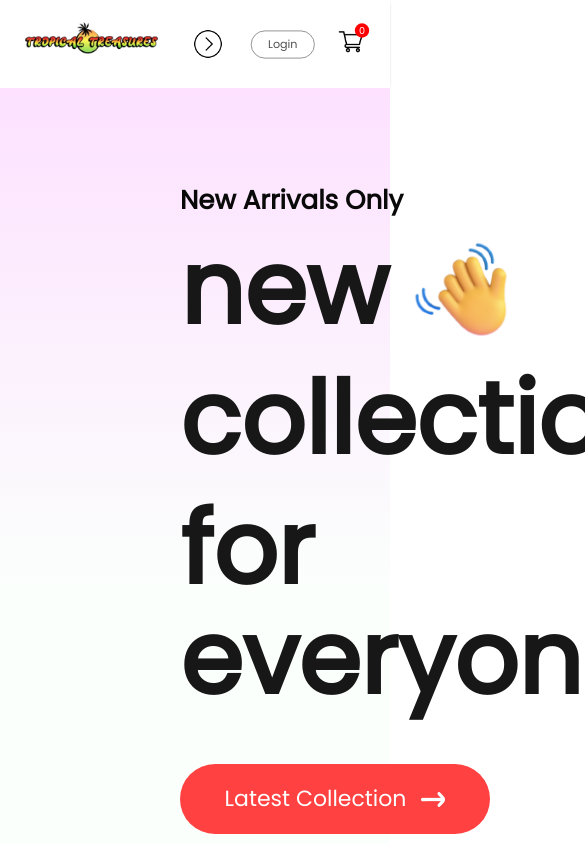
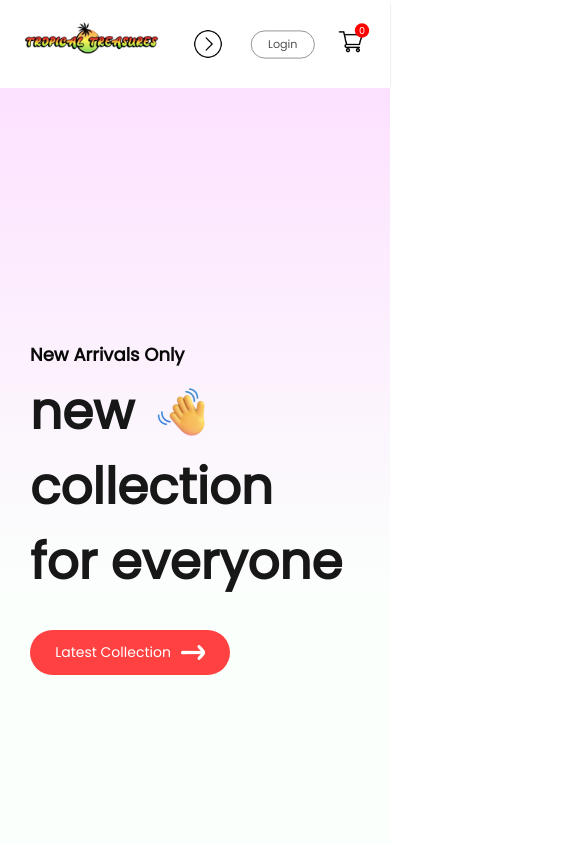
Before and after one commit to Aqueous20/Tropical-Treasures, a React (Create React App) app in the folder tropicaltreasures/: page / in a window 390 px wide. Shown: the top 844 px of the page, 585 px wide, since content can reach past the window. Built offline with nearby package versions, Linux system fonts and the light colour scheme.

Commit message:
items and hero components
completed the responsiveness of both the items and hero components on the look of other devices
started the responsiveness of popular items component on the home page

```diff
--- a/tropicaltreasures/src/components/Hero/Hero.css
+++ b/tropicaltreasures/src/components/Hero/Hero.css
@@ -1,10 +1,10 @@
-.hero{
+.hero {
   height: 100vh;
   background: linear-gradient(180deg, #fde1ff, #e1ffea22 60%);
   display: flex;
 }
 
-.hero-left{
+.hero-left {
   flex: 1;
   display: flex;
   flex-direction: column;
@@ -14,29 +14,29 @@
   line-height: 1.1;
 }
 
-.hero-left h2{
+.hero-left h2 {
   color: #090909;
   font-size: 26px;
   font-weight: 600;
 }
 
-.hero-left p{
+.hero-left p {
   color: #171717;
   font-size: 100px;
   font-weight: 700;
 }
 
-.hero_hand-icon{
+.hero_hand-icon {
   display: flex;
   align-items: center;
   gap: 20px;
 }
 
-.hand-img{
+.hand-img {
   width: 105px;
 }
 
-.hero_latest-btn{
+.hero_latest-btn {
   display: flex;
   justify-content: center;
   align-items: center;
@@ -51,9 +51,110 @@
   font-weight: 500;
 }
 
-.hero-right{
+.hero-right {
   flex: 1;
   display: flex;
   justify-content: center;
   align-items: center;
 }
+
+.hero-img {
+  height: 100vh;
+}
+
+@media (max-width: 1280px) {
+  .hero-left {
+    padding-left: 100px;
+  }
+  .hero-left h2 {
+    font-size: 22px;
+  }
+  .hero-left p {
+    font-size: 60px;
+  }
+  .hand-img {
+    width: 80px;
+  }
+  .hero_latest-btn {
+    gap: 10px;
+    width: 250px;
+    height: 60px;
+    margin-top: 20px;
+    font-size: 18px;
+  }
+  .hero-img {
+    width: 500px;
+    height: auto;
+  }
+}
+
+@media (max-width: 1024px) {
+  .hero-left {
+    padding-left: 80px;
+  }
+  .hero-left h2 {
+    font-size: 20px;
+  }
+  .hero-left p {
+    font-size: 50px;
+  }
+  .hand-img {
+    width: 65px;
+  }
+  .hero_latest-btn {
+    width: 220px;
+    height: 50px;
+    font-size: 16px;
+  }
+  .hero-img {
+    width: 400px;
+    height: auto;
+  }
+}
+
+@media (max-width: 800px) {
+  .hero-left {
+    padding-left: 30px;
+  }
+  .hero-left h2 {
+    font-size: 16px;
+  }
+  .hero-left p {
+    font-size: 40px;
+  }
+  .hand-img {
+    width: 50px;
+  }
+  .hero_latest-btn {
+    width: 175px;
+    height: 40px;
+    font-size: 12px;
+  }
+  .hero-img {
+    width: 300px;
+    height: auto;
+  }
+}
+
+@media (max-width: 500px) {
+  .hero {
+    flex-direction: column;
+  }
+  .hero-left h2 {
+    font-size: 18px;
+  }
+  .hero-left p {
+    font-size: 50px;
+  }
+  .hand-img {
+    width: 54px;
+  }
+  .hero_latest-btn {
+    width: 200px;
+    height: 45px;
+    font-size: 14px;
+  }
+  .hero-right {
+    display: none;
+  }
+}
--- a/tropicaltreasures/src/components/Items/Items.css
+++ b/tropicaltreasures/src/components/Items/Items.css
@@ -71,3 +71,12 @@
     font-size: 12px;
   }
 }
+
+@media(max-width: 500px){
+  .item{
+    width: 160px;
+  }
+  .item img{
+    width: 160px;
+  }
+}
--- a/tropicaltreasures/src/components/Popular/Popular.css
+++ b/tropicaltreasures/src/components/Popular/Popular.css
@@ -24,3 +24,6 @@
   display: flex;
   gap: 30px;
 }
+
+@media (max-width: 1280px) {
+}
```
Also changed, not shown: 1 other file (tests, documents, lock files or other folders). Lines whose indentation alone changed are shown as unchanged.
